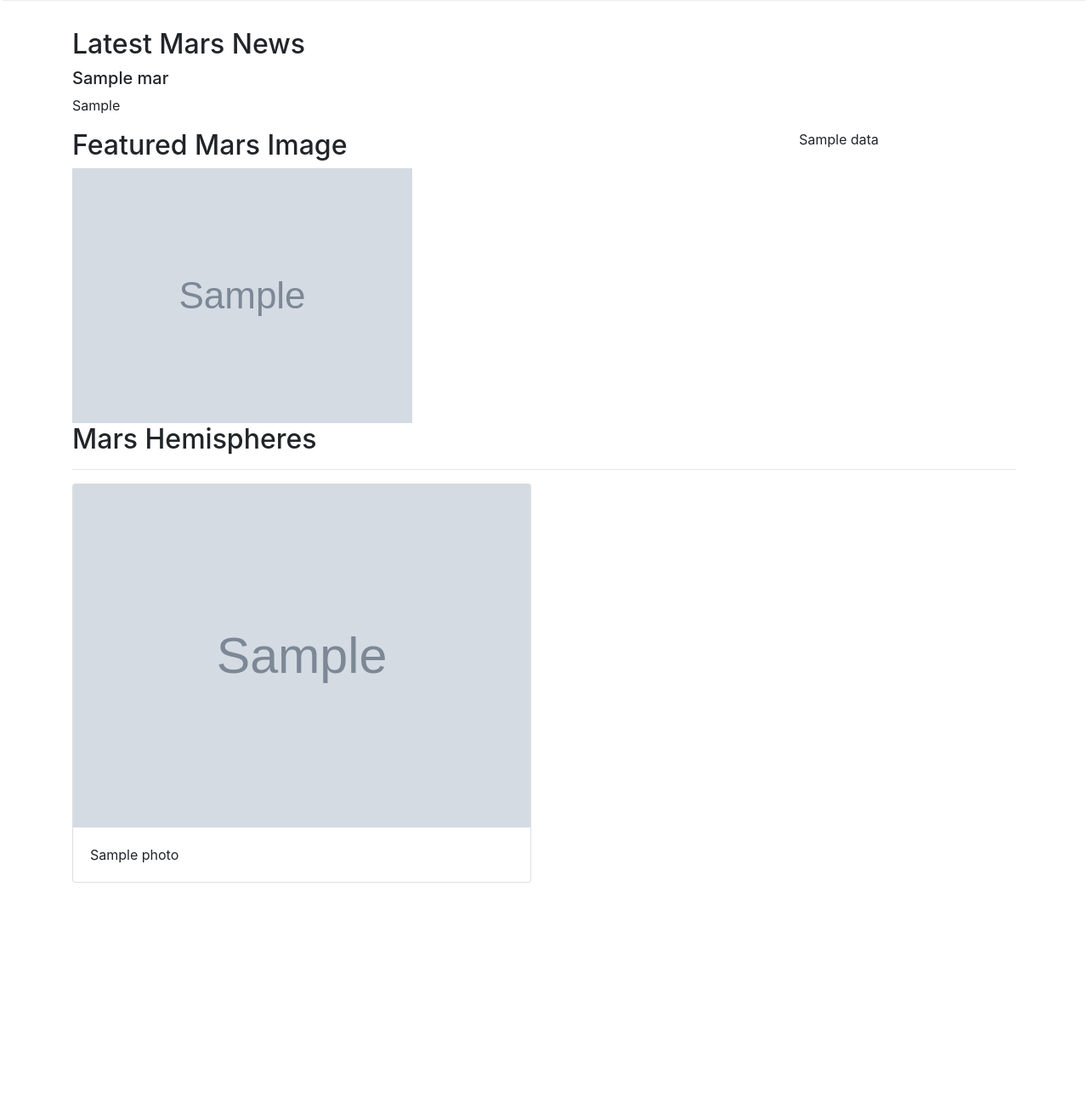
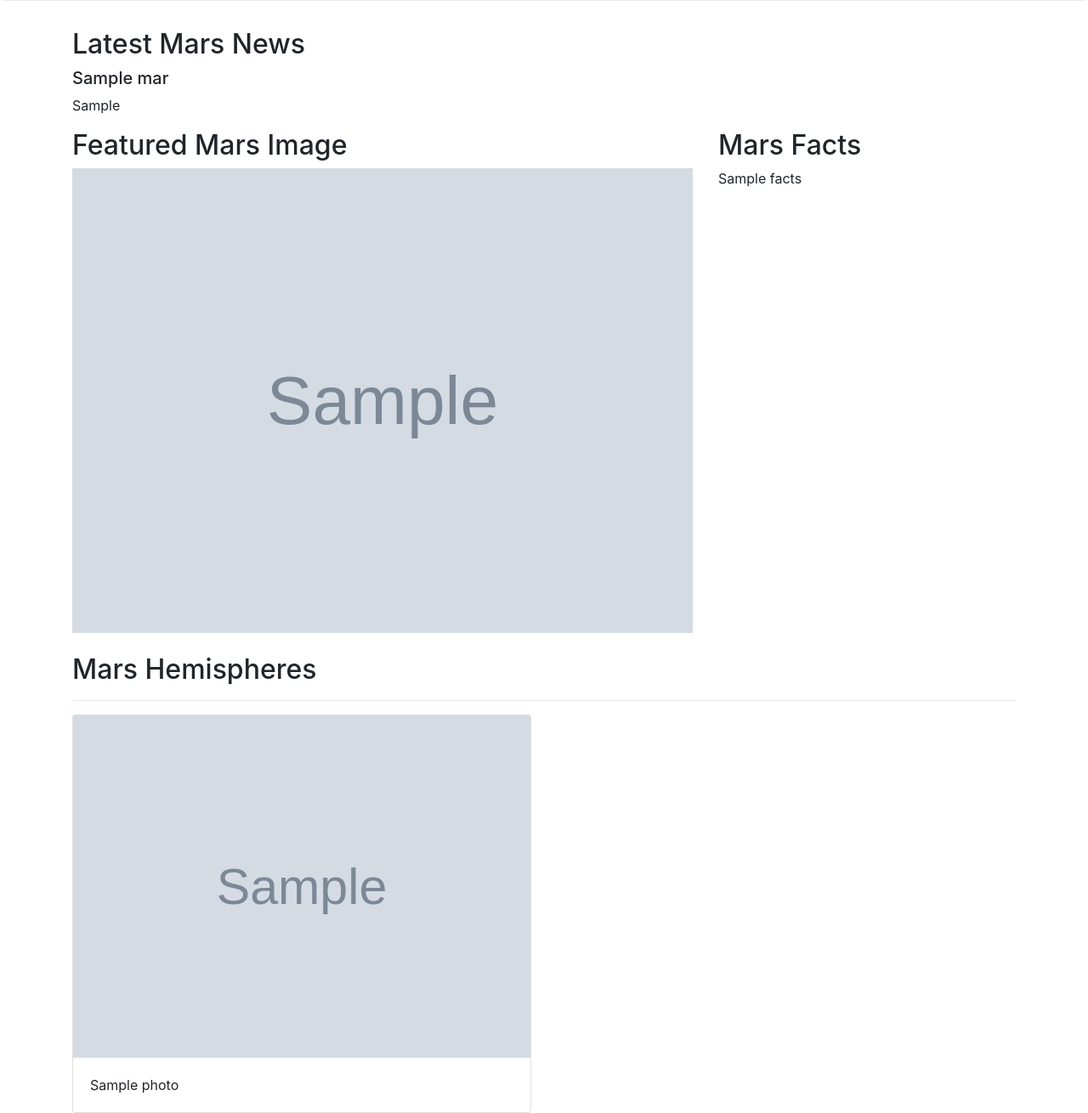
Before and after one commit to DPintacasi/web-scraping-challeng, a Flask app: page / in a window 1280 px wide. Shown: the part 250-1560 px from the top of the page at 85% size. Before the commit the page ends 1289 px from the top, so only its background shows below. Run offline with Flask 2, Linux system fonts and the light colour scheme; grey boxes marked "Sample" are stand-in pictures; a database or web service that is not in the repository returns one stand-in record (values such as "Sample title").

Commit message:
final update

```diff
--- a/scrape.py
+++ b/scrape.py
@@ -65,7 +65,7 @@ def scrape():
 
     url = "https://space-facts.com/mars/"
     tables = pd.read_html(url)
-    output['data'] = tables[0].to_html(header = False)
+    output['facts'] = tables[0].to_html(header = False, index = False)
 
     ##### USGS Astrogeology ######
 
--- a/templates/index.html
+++ b/templates/index.html
@@ -28,18 +28,21 @@
       </div>
 
       <div class="row">
-        <div class="col-sm col-md-9">
+
+        <div class="col-md-12 col-lg-8">
           <h2>Featured Mars Image</h2>
-          <img src = {{data.featured_img_url}}>
+          <img src = {{data.featured_img_url}} width = 100%>
         </div>
-        <div class="col-sm col-md-3">
-          {{data.data}}
+
+        <div class="col-md-12 col-lg-4">
+          <h2>Mars Facts</h2>
+          {{data.facts  | safe}}
         </div>
       </div>
 
       <div class="row">
         <div class="col-sm">
-
+          <br>
           <h2>Mars Hemispheres</h2>
           <hr>
           <div class="row">
```
